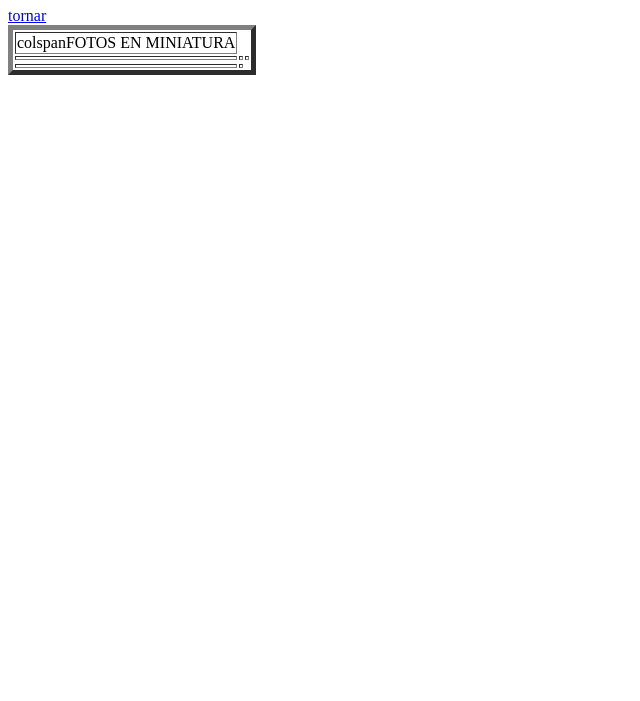
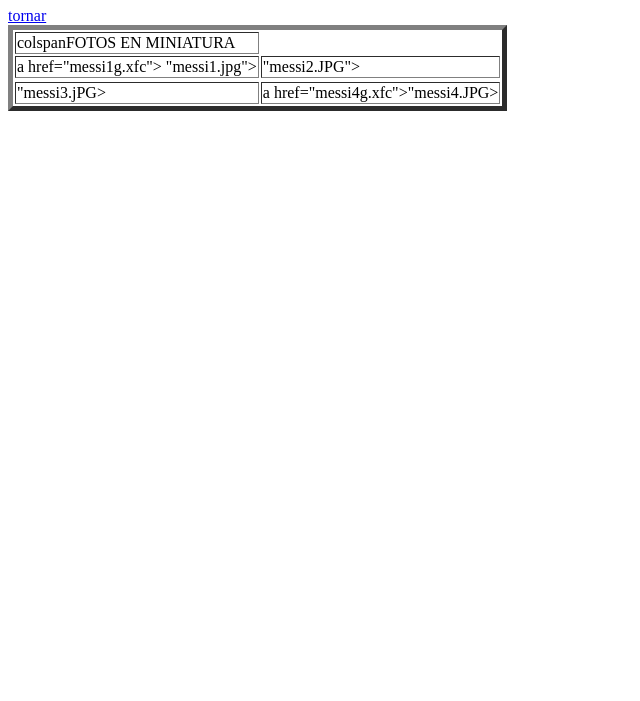
Before and after one commit to Esteve4/Esteve4.github.io, a plain HTML site: page galeria.html in a window 1280 px wide. Shown: the part 99-800 px from the top of the page, without its empty margins (0-640 px from the left). Drawn offline with Linux system fonts and the light colour scheme.

Commit message:
Update galeria.html

```diff
--- a/galeria.html
+++ b/galeria.html
@@ -10,12 +10,12 @@
        <td>colspanFOTOS EN MINIATURA</td>
      </tr>
     <tr>
-     <td>           <td>
-      <td>           </td>
+      <td>a href="messi1g.xfc"></a> "messi1.jpg"></a></td>
+  <td><a href="messi2g.xfc"></a>"messi2.JPG"></a></td>
        <tr>
         <tr>
-          <td>      </td>
-          <td>         </td>
+          <td><a href="messi3g.xfc"></a>"messi3.jPG></a></td>
+<td> a href="messi4g.xfc"></a>"messi4.JPG></a></td>
      </tr>
     </table>
 
```
